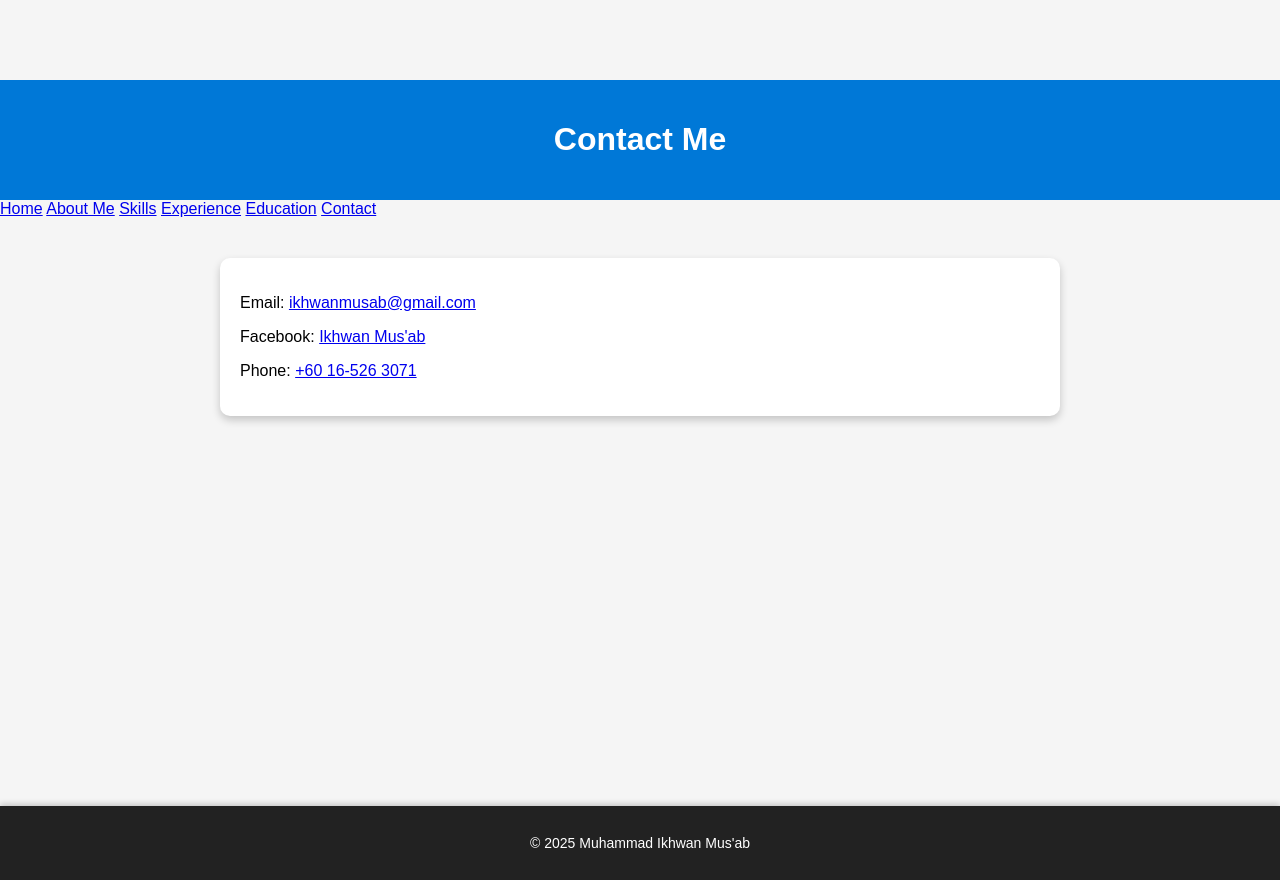
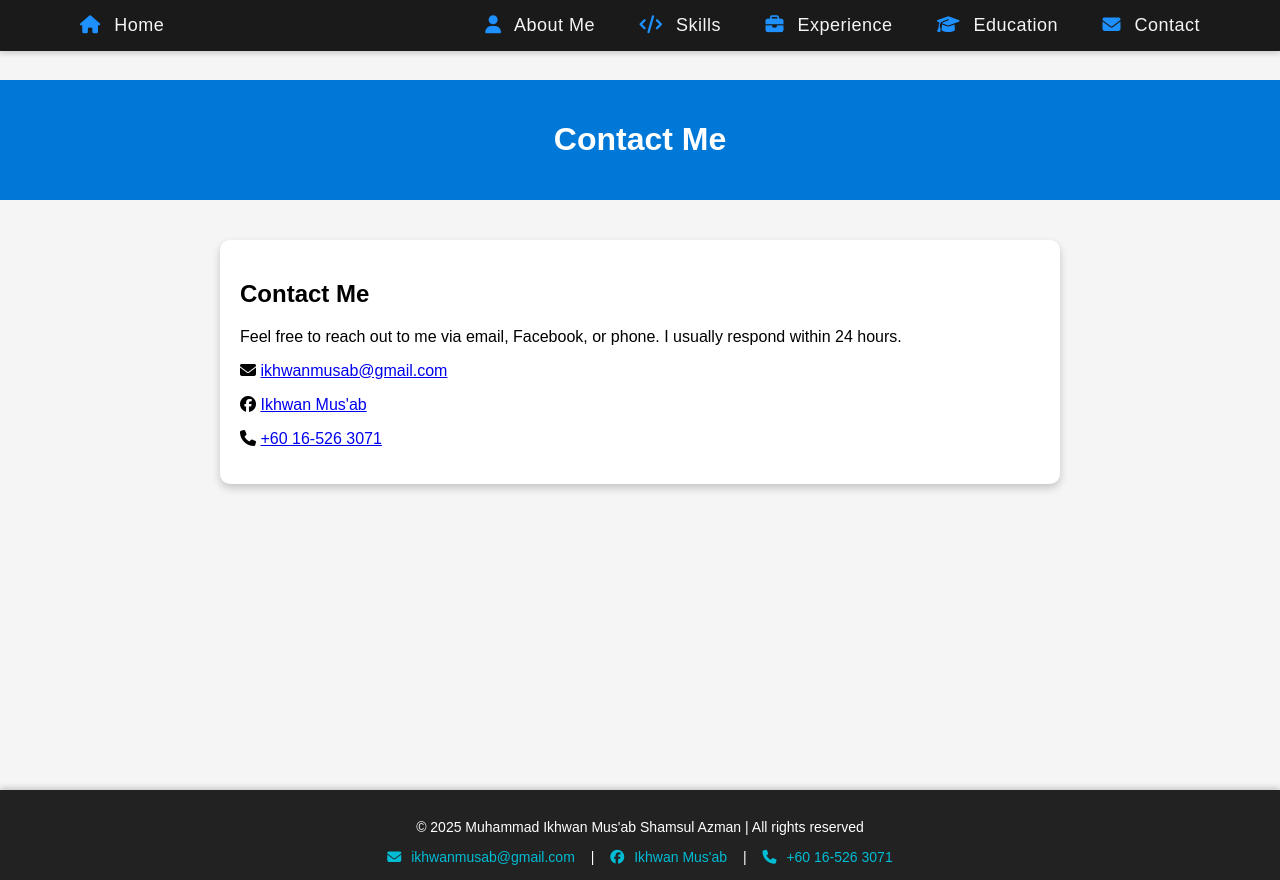
Before and after one commit to ikhwan-spec/Resume-Ikhwan, a plain HTML site: page contact.html in a window 1280 px wide. Drawn offline with Linux system fonts and the light colour scheme.

Commit message:
Enhance contact page with navigation and icons
Added Font Awesome icons and improved layout.

```diff
--- a/contact.html
+++ b/contact.html
@@ -11,25 +11,41 @@
   <h1>Contact Me</h1>
 </header>
 
-<nav>
-  <a href="index.html">Home</a>
-  <a href="about.html">About Me</a>
-  <a href="skills.html">Skills</a>
-  <a href="experience.html">Experience</a>
-  <a href="education.html">Education</a>
-  <a href="contact.html">Contact</a>
+<!-- Navigation Bar -->
+<link rel="stylesheet" href="https://cdnjs.cloudflare.com/ajax/libs/font-awesome/6.5.0/css/all.min.css">
+
+<nav class="navbar">
+  <div class="nav-left">
+    <a href="index.html"><i class="fa-solid fa-house"></i> Home</a>
+  </div>
+  <div class="nav-right">
+    <a href="about.html"><i class="fa-solid fa-user"></i> About Me</a>
+    <a href="skills.html"><i class="fa-solid fa-code"></i> Skills</a>
+    <a href="experience.html"><i class="fa-solid fa-briefcase"></i> Experience</a>
+    <a href="education.html"><i class="fa-solid fa-graduation-cap"></i> Education</a>
+    <a href="contact.html"><i class="fa-solid fa-envelope"></i> Contact</a>
+  </div>
 </nav>
+
 
 <main>
   <div class="card">
-    <p>Email: <a href="mailto:ikhwanmusab@gmail.com">ikhwanmusab@gmail.com</a></p>
-    <p>Facebook: <a href="https://web.facebook.com/ikhwan.musab" target="_blank">Ikhwan Mus'ab</a></p>
-    <p>Phone: <a href="tel:+60165263071">+60 16-526 3071</a></p>
+    <h2>Contact Me</h2>
+    <p>Feel free to reach out to me via email, Facebook, or phone. I usually respond within 24 hours.</p>
+
+    <p><i class="fa-solid fa-envelope"></i> <a href="mailto:ikhwanmusab@gmail.com">ikhwanmusab@gmail.com</a></p>
+    <p><i class="fa-brands fa-facebook"></i> <a href="https://web.facebook.com/ikhwan.musab" target="_blank">Ikhwan Mus'ab</a></p>
+    <p><i class="fa-solid fa-phone"></i> <a href="tel:+60165263071">+60 16-526 3071</a></p>
   </div>
 </main>
 
 <footer>
-  <p>&copy; 2025 Muhammad Ikhwan Mus'ab</p>
+  <p>© 2025 Muhammad Ikhwan Mus'ab Shamsul Azman | All rights reserved</p>
+  <div class="social-icons">
+    <a href="mailto:ikhwanmusab@gmail.com"><i class="fa-solid fa-envelope"></i> ikhwanmusab@gmail.com</a> |
+    <a href="https://web.facebook.com/ikhwan.musab" target="_blank"><i class="fa-brands fa-facebook"></i> Ikhwan Mus'ab</a> |
+    <a href="tel:+60165263071"><i class="fa-solid fa-phone"></i> +60 16-526 3071</a>
+  </div>
 </footer>
 
 </body>
```
